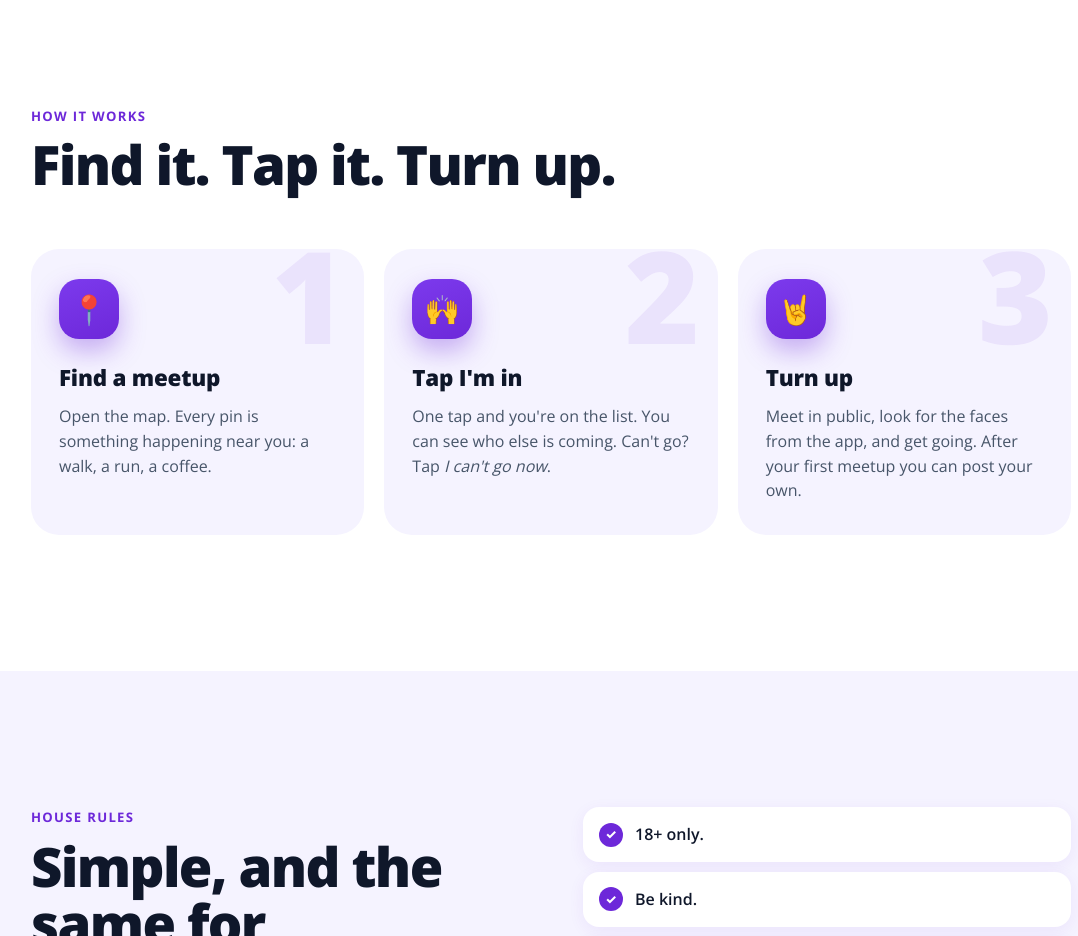
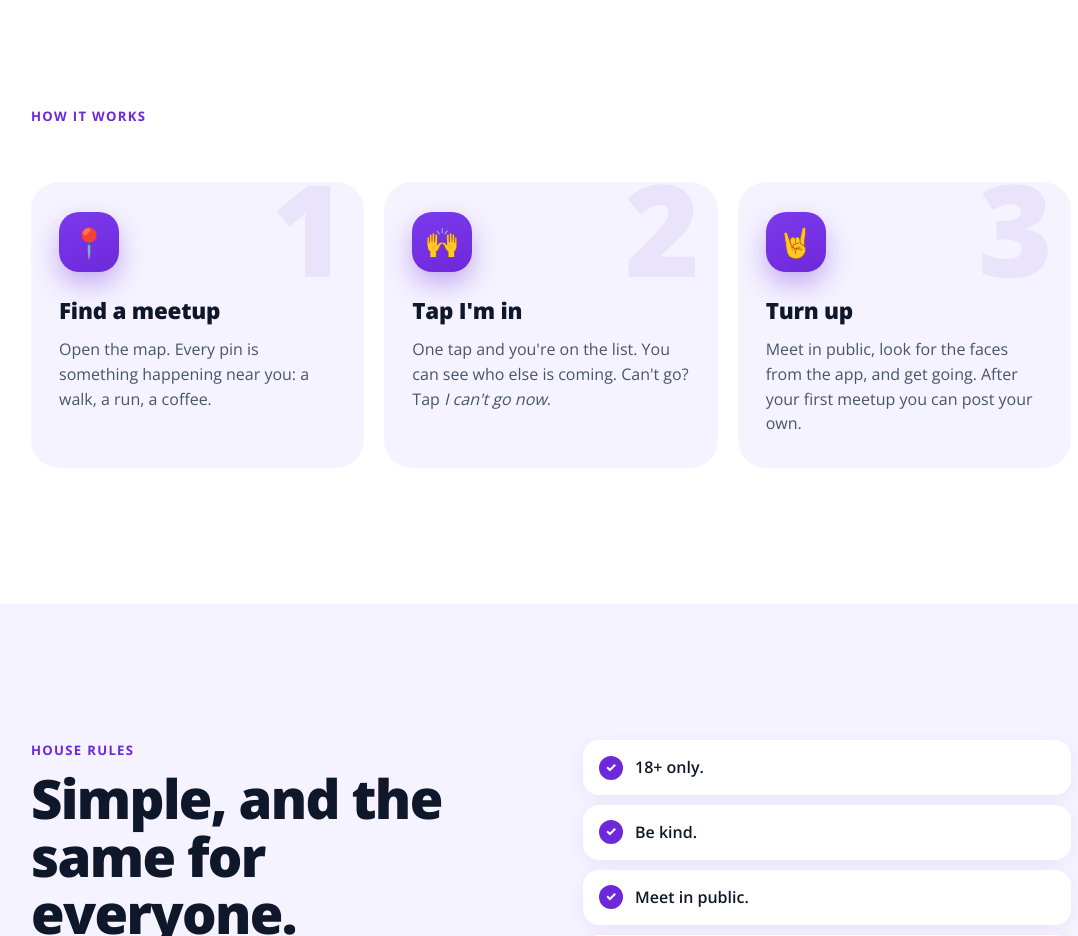
Before and after one commit to Hucks2024/packmatesplayyy, a plain HTML site: page index.html in a window 1280 px wide. Shown: the part 1800-2736 px from the top of the page, without its empty margins (89-1167 px from the left). Drawn offline with Linux system fonts and the light colour scheme.

Commit message:
Remove the heading from the how it works section
Co-Authored-By: Claude Opus 5.5 <noreply@anthropic.com>
Claude-Session: https://claude.ai/code/session_015pVQ2ZT6e2aEhmM3STKCVe

```diff
--- a/index.html
+++ b/index.html
@@ -141,7 +141,6 @@
     <section class="band" id="how">
       <div class="wrap">
         <p class="eyebrow">How it works</p>
-        <h2 class="title">Find it. Tap it. Turn up.</h2>
         <ol class="steps">
           <li class="reveal"><span class="steps__icon">📍</span><h3>Find a meetup</h3><p>Open the map. Every pin is something happening near you: a walk, a run, a coffee.</p></li>
           <li class="reveal"><span class="steps__icon">🙌</span><h3>Tap I'm in</h3><p>One tap and you're on the list. You can see who else is coming. Can't go? Tap <em>I can't go now</em>.</p></li>
```
